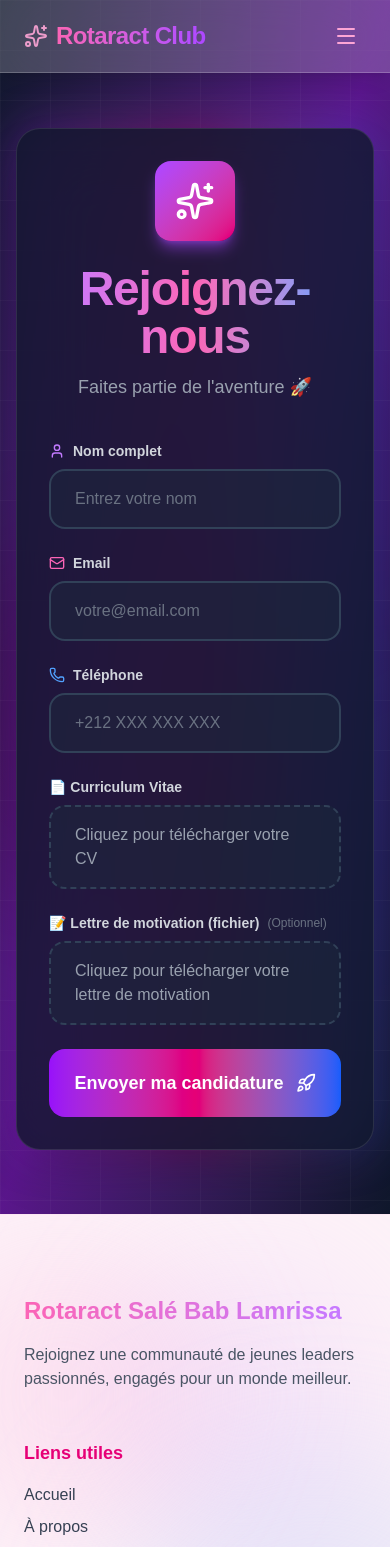
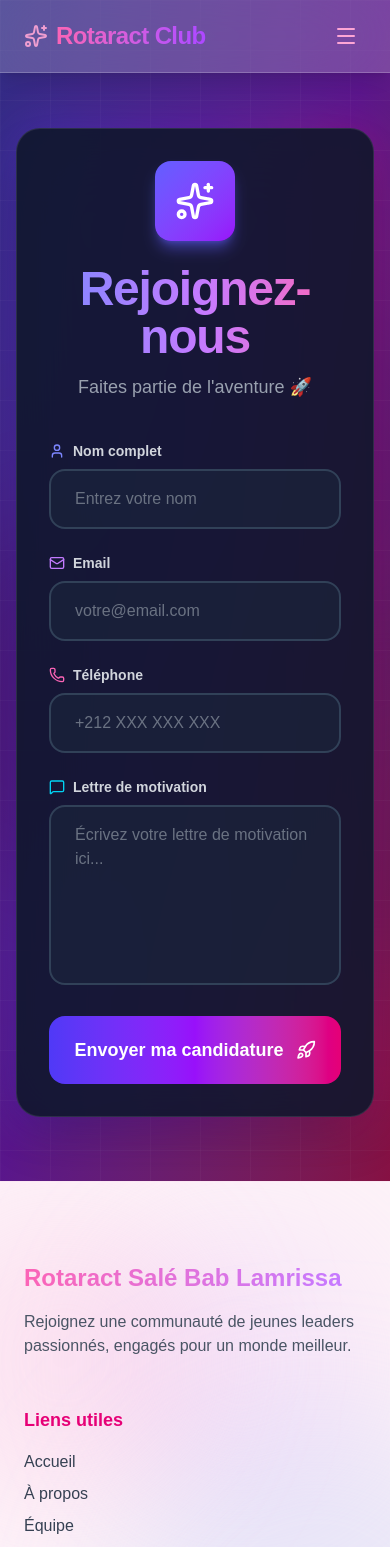
Before and after one commit to Ilyasselkh/Rotaract-website-V2, a Next.js app: page /join in a window 390 px wide. Shown: the top 1547 px of the page. Built offline with nearby package versions, Linux system fonts and the light colour scheme.

Commit message:
Modification de la page Contact

```diff
--- a/src/app/join/page.js
+++ b/src/app/join/page.js
@@ -1,7 +1,7 @@
 "use client";
 import emailjs from '@emailjs/browser';
 import React, { useState } from "react";
-import { User, Mail, Phone, FileText, Sparkles, Rocket, Check, AlertCircle } from "lucide-react";
+import { User, Mail, Phone, FileText, Sparkles, Rocket, Check, AlertCircle, MessageSquare } from "lucide-react";
 
 export default function JoinPage() {
   const [formData, setFormData] = useState({
@@ -9,8 +9,6 @@ export default function JoinPage() {
     email: "",
     phone: "",
     motivation: "",
-    cv: null,
-    motivationLetter: null,
   });
   const [success, setSuccess] = useState(false);
   const [errors, setErrors] = useState({});
@@ -20,17 +18,10 @@ export default function JoinPage() {
   const [focusedField, setFocusedField] = useState(null);
 
   const handleChange = (e) => {
-    const { name, value, files } = e.target;
-    if (name === "cv" || name === "motivationLetter") {
-      setFormData({ ...formData, [name]: files[0] });
-      if (files[0]) {
-        setErrors({ ...errors, [name]: "" });
-      }
-    } else {
-      setFormData({ ...formData, [name]: value });
-      if (value.trim()) {
-        setErrors({ ...errors, [name]: "" });
-      }
+    const { name, value } = e.target;
+    setFormData({ ...formData, [name]: value });
+    if (value.trim()) {
+      setErrors({ ...errors, [name]: "" });
     }
   };
 
@@ -55,22 +46,8 @@ export default function JoinPage() {
       newErrors.motivation = "La lettre de motivation est requise";
     }
 
-    if (!formData.cv) {
-      newErrors.cv = "Le CV est requis";
-    }
-
     setErrors(newErrors);
     return Object.keys(newErrors).length === 0;
-  };
-
-  // Fonction pour convertir les fichiers en Base64
-  const fileToBase64 = (file) => {
-    return new Promise((resolve, reject) => {
-      const reader = new FileReader();
-      reader.readAsDataURL(file);
-      reader.onload = () => resolve(reader.result);
-      reader.onerror = (error) => reject(error);
-    });
   };
 
   const handleSubmit = async (e) => {
@@ -83,10 +60,6 @@ export default function JoinPage() {
     setIsSubmitting(true);
 
     try {
-      // Convertir les fichiers en Base64
-      const cvBase64 = formData.cv ? await fileToBase64(formData.cv) : null;
-      const motivationLetterBase64 = formData.motivationLetter ? await fileToBase64(formData.motivationLetter) : null;
-
       // Préparation des données pour l'email
       const emailData = {
         to_email: "ilyaskhyari1@gmail.com",
@@ -94,10 +67,6 @@ export default function JoinPage() {
         from_email: formData.email,
         phone: formData.phone,
         motivation: formData.motivation,
-        cv_name: formData.cv ? formData.cv.name : "Aucun fichier",
-        cv_file: cvBase64,
-        motivation_letter_name: formData.motivationLetter ? formData.motivationLetter.name : "Aucun",
-        motivation_letter_file: motivationLetterBase64 || ""
       };
 
       // EmailJS - REMPLACEZ PAR VOS IDENTIFIANTS
@@ -113,11 +82,11 @@ export default function JoinPage() {
       setSuccess(true);
       setShowPopup(true);
 
-      const newConfettis = Array.from({ length: 80 }).map((_, i) => ({
+      const newConfettis = Array.from({ length: 100 }).map((_, i) => ({
         id: i,
         left: Math.random() * 100 + "%",
         background: `hsl(${Math.random() * 60 + 300}, 100%, ${Math.random() * 20 + 60}%)`,
-        size: Math.random() * 12 + 4 + "px",
+        size: Math.random() * 15 + 5 + "px",
         delay: Math.random() * 0.5,
       }));
       setConfettis(newConfettis);
@@ -126,7 +95,7 @@ export default function JoinPage() {
         setSuccess(false);
         setConfettis([]);
         setShowPopup(false);
-        setFormData({ name: "", email: "", phone: "", motivation: "", cv: null, motivationLetter: null });
+        setFormData({ name: "", email: "", phone: "", motivation: "" });
         setErrors({});
       }, 5000);
     } catch (error) {
@@ -138,12 +107,12 @@ export default function JoinPage() {
   };
 
   return (
-    <div className="min-h-screen bg-gradient-to-br from-slate-900 via-purple-900 to-slate-900 flex justify-center p-4 pt-32 pb-16 relative overflow-hidden">
+    <div className="min-h-screen bg-gradient-to-br from-indigo-900 via-purple-900 to-pink-900 flex justify-center p-4 pt-32 pb-16 relative overflow-hidden">
       {/* Animated background elements */}
       <div className="absolute inset-0 overflow-hidden pointer-events-none">
-        <div className="absolute top-1/4 left-1/4 w-96 h-96 bg-purple-500 rounded-full mix-blend-multiply filter blur-3xl opacity-20 animate-pulse"></div>
+        <div className="absolute top-1/4 left-1/4 w-96 h-96 bg-indigo-500 rounded-full mix-blend-multiply filter blur-3xl opacity-20 animate-pulse"></div>
         <div className="absolute bottom-1/4 right-1/4 w-96 h-96 bg-pink-500 rounded-full mix-blend-multiply filter blur-3xl opacity-20 animate-pulse" style={{ animationDelay: '1s' }}></div>
-        <div className="absolute top-1/2 left-1/2 w-96 h-96 bg-blue-500 rounded-full mix-blend-multiply filter blur-3xl opacity-10 animate-pulse" style={{ animationDelay: '2s' }}></div>
+        <div className="absolute top-1/2 left-1/2 w-96 h-96 bg-cyan-500 rounded-full mix-blend-multiply filter blur-3xl opacity-10 animate-pulse" style={{ animationDelay: '2s' }}></div>
       </div>
 
       {/* Grid pattern overlay */}
@@ -151,15 +120,15 @@ export default function JoinPage() {
 
       <div className="relative w-full max-w-2xl">
         {/* Glowing card effect */}
-        <div className="absolute inset-0 bg-gradient-to-r from-purple-600 via-pink-600 to-blue-600 rounded-3xl blur-xl opacity-30 animate-pulse"></div>
+        <div className="absolute inset-0 bg-gradient-to-r from-indigo-600 via-purple-600 to-pink-600 rounded-3xl blur-xl opacity-30 animate-pulse"></div>
 
-        <div className="relative bg-slate-900/80 backdrop-blur-2xl rounded-3xl shadow-2xl border border-white/10 p-8 md:p-12">
+        <div className="relative bg-slate-900/90 backdrop-blur-2xl rounded-3xl shadow-2xl border border-white/10 p-8 md:p-12">
           {/* Header */}
           <div className="text-center mb-10">
-            <div className="inline-flex items-center justify-center w-20 h-20 bg-gradient-to-br from-purple-500 to-pink-600 rounded-2xl mb-6 shadow-lg shadow-purple-500/50">
+            <div className="inline-flex items-center justify-center w-20 h-20 bg-gradient-to-br from-indigo-500 to-purple-600 rounded-2xl mb-6 shadow-lg shadow-indigo-500/50">
               <Sparkles className="w-10 h-10 text-white" />
             </div>
-            <h1 className="text-5xl font-black bg-gradient-to-r from-purple-400 via-pink-400 to-blue-400 bg-clip-text text-transparent mb-3 tracking-tight">
+            <h1 className="text-5xl font-black bg-gradient-to-r from-indigo-400 via-purple-400 to-pink-400 bg-clip-text text-transparent mb-3 tracking-tight">
               Rejoignez-nous
             </h1>
             <p className="text-gray-400 text-lg">
@@ -171,7 +140,7 @@ export default function JoinPage() {
             {/* Name Field */}
             <div className="group">
               <label className="block text-sm font-semibold text-gray-300 mb-2 flex items-center gap-2">
-                <User className="w-4 h-4 text-purple-400" />
+                <User className="w-4 h-4 text-indigo-400" />
                 Nom complet
               </label>
               <div className={`relative transition-all duration-300 ${focusedField === 'name' ? 'scale-[1.02]' : ''}`}>
@@ -184,7 +153,7 @@ export default function JoinPage() {
                   onBlur={() => setFocusedField(null)}
                   required
                   placeholder="Entrez votre nom"
-                  className={`w-full px-6 py-4 bg-slate-800/50 border-2 ${errors.name ? 'border-red-500' : 'border-slate-700'} rounded-2xl text-white placeholder-gray-500 focus:border-purple-500 focus:ring-4 focus:ring-purple-500/20 outline-none transition-all duration-300`}
+                  className={`w-full px-6 py-4 bg-slate-800/50 border-2 ${errors.name ? 'border-red-500' : 'border-slate-700'} rounded-2xl text-white placeholder-gray-500 focus:border-indigo-500 focus:ring-4 focus:ring-indigo-500/20 outline-none transition-all duration-300`}
                 />
                 {formData.name && !errors.name && (
                   <Check className="absolute right-4 top-1/2 -translate-y-1/2 w-5 h-5 text-green-400" />
@@ -204,7 +173,7 @@ export default function JoinPage() {
             {/* Email Field */}
             <div className="group">
               <label className="block text-sm font-semibold text-gray-300 mb-2 flex items-center gap-2">
-                <Mail className="w-4 h-4 text-pink-400" />
+                <Mail className="w-4 h-4 text-purple-400" />
                 Email
               </label>
               <div className={`relative transition-all duration-300 ${focusedField === 'email' ? 'scale-[1.02]' : ''}`}>
@@ -217,7 +186,7 @@ export default function JoinPage() {
                   onBlur={() => setFocusedField(null)}
                   required
                   placeholder="votre@email.com"
-                  className={`w-full px-6 py-4 bg-slate-800/50 border-2 ${errors.email ? 'border-red-500' : 'border-slate-700'} rounded-2xl text-white placeholder-gray-500 focus:border-pink-500 focus:ring-4 focus:ring-pink-500/20 outline-none transition-all duration-300`}
+                  className={`w-full px-6 py-4 bg-slate-800/50 border-2 ${errors.email ? 'border-red-500' : 'border-slate-700'} rounded-2xl text-white placeholder-gray-500 focus:border-purple-500 focus:ring-4 focus:ring-purple-500/20 outline-none transition-all duration-300`}
                 />
                 {formData.email && !errors.email && (
                   <Check className="absolute right-4 top-1/2 -translate-y-1/2 w-5 h-5 text-green-400" />
@@ -237,7 +206,7 @@ export default function JoinPage() {
             {/* Phone Field */}
             <div className="group">
               <label className="block text-sm font-semibold text-gray-300 mb-2 flex items-center gap-2">
-                <Phone className="w-4 h-4 text-blue-400" />
+                <Phone className="w-4 h-4 text-pink-400" />
                 Téléphone
               </label>
               <div className={`relative transition-all duration-300 ${focusedField === 'phone' ? 'scale-[1.02]' : ''}`}>
@@ -249,7 +218,7 @@ export default function JoinPage() {
                   onFocus={() => setFocusedField('phone')}
                   onBlur={() => setFocusedField(null)}
                   placeholder="+212 XXX XXX XXX"
-                  className={`w-full px-6 py-4 bg-slate-800/50 border-2 ${errors.phone ? 'border-red-500' : 'border-slate-700'} rounded-2xl text-white placeholder-gray-500 focus:border-blue-500 focus:ring-4 focus:ring-blue-500/20 outline-none transition-all duration-300`}
+                  className={`w-full px-6 py-4 bg-slate-800/50 border-2 ${errors.phone ? 'border-red-500' : 'border-slate-700'} rounded-2xl text-white placeholder-gray-500 focus:border-pink-500 focus:ring-4 focus:ring-pink-500/20 outline-none transition-all duration-300`}
                 />
                 {formData.phone && !errors.phone && (
                   <Check className="absolute right-4 top-1/2 -translate-y-1/2 w-5 h-5 text-green-400" />
@@ -266,72 +235,37 @@ export default function JoinPage() {
               )}
             </div>
 
-
-            {/* CV Upload */}
+            {/* Motivation Letter (Text) */}
             <div className="group">
-              <label className="block text-sm font-semibold text-gray-300 mb-2">
-                📄 Curriculum Vitae
+              <label className="block text-sm font-semibold text-gray-300 mb-2 flex items-center gap-2">
+                <MessageSquare className="w-4 h-4 text-cyan-400" />
+                Lettre de motivation
               </label>
-              <div className="relative">
-                <input
-                  type="file"
-                  name="cv"
+              <div className={`relative transition-all duration-300 ${focusedField === 'motivation' ? 'scale-[1.02]' : ''}`}>
+                <textarea
+                  name="motivation"
+                  value={formData.motivation}
                   onChange={handleChange}
-                  accept=".pdf,.doc,.docx"
-                  className="hidden"
-                  id="cv-upload"
+                  onFocus={() => setFocusedField('motivation')}
+                  onBlur={() => setFocusedField(null)}
+                  required
+                  placeholder="Écrivez votre lettre de motivation ici..."
+                  rows={6}
+                  className={`w-full px-6 py-4 bg-slate-800/50 border-2 ${errors.motivation ? 'border-red-500' : 'border-slate-700'} rounded-2xl text-white placeholder-gray-500 focus:border-cyan-500 focus:ring-4 focus:ring-cyan-500/20 outline-none transition-all duration-300 resize-none`}
                 />
-                <label
-                  htmlFor="cv-upload"
-                  className={`flex items-center justify-center w-full px-6 py-4 bg-slate-800/50 border-2 border-dashed ${errors.cv ? 'border-red-500' : 'border-slate-700'} rounded-2xl text-gray-400 hover:border-purple-500 hover:text-purple-400 cursor-pointer transition-all duration-300 hover:scale-[1.02] hover:bg-slate-800/70`}
-                >
-                  {formData.cv ? (
-                    <span className="flex items-center gap-2 text-purple-400">
-                      <Check className="w-5 h-5" />
-                      {formData.cv.name}
-                    </span>
-                  ) : (
-                    <span>Cliquez pour télécharger votre CV</span>
-                  )}
-                </label>
+                {formData.motivation && !errors.motivation && (
+                  <Check className="absolute right-4 top-4 w-5 h-5 text-green-400" />
+                )}
+                {errors.motivation && (
+                  <AlertCircle className="absolute right-4 top-4 w-5 h-5 text-red-400" />
+                )}
               </div>
-              {errors.cv && (
+              {errors.motivation && (
                 <p className="mt-2 text-sm text-red-400 flex items-center gap-1">
                   <AlertCircle className="w-4 h-4" />
-                  {errors.cv}
+                  {errors.motivation}
                 </p>
               )}
-            </div>
-
-            {/* Motivation Letter Upload (Optional) */}
-            <div className="group">
-              <label className="block text-sm font-semibold text-gray-300 mb-2 flex items-center gap-2">
-                📝 Lettre de motivation (fichier)
-                <span className="text-xs text-gray-500 font-normal">(Optionnel)</span>
-              </label>
-              <div className="relative">
-                <input
-                  type="file"
-                  name="motivationLetter"
-                  onChange={handleChange}
-                  accept=".pdf,.doc,.docx"
-                  className="hidden"
-                  id="motivation-letter-upload"
-                />
-                <label
-                  htmlFor="motivation-letter-upload"
-                  className="flex items-center justify-center w-full px-6 py-4 bg-slate-800/50 border-2 border-dashed border-slate-700 rounded-2xl text-gray-400 hover:border-blue-500 hover:text-blue-400 cursor-pointer transition-all duration-300 hover:scale-[1.02] hover:bg-slate-800/70"
-                >
-                  {formData.motivationLetter ? (
-                    <span className="flex items-center gap-2 text-blue-400">
-                      <Check className="w-5 h-5" />
-                      {formData.motivationLetter.name}
-                    </span>
-                  ) : (
-                    <span>Cliquez pour télécharger votre lettre de motivation</span>
-                  )}
-                </label>
-              </div>
             </div>
 
             {/* Submit Error */}
@@ -347,9 +281,9 @@ export default function JoinPage() {
               type="button"
               onClick={handleSubmit}
               disabled={isSubmitting}
-              className="group relative w-full py-5 bg-gradient-to-r from-purple-600 via-pink-600 to-blue-600 rounded-2xl font-bold text-white text-lg overflow-hidden transition-all duration-300 hover:scale-[1.02] hover:shadow-2xl hover:shadow-purple-500/50 active:scale-[0.98] disabled:opacity-50 disabled:cursor-not-allowed disabled:hover:scale-100"
+              className="group relative w-full py-5 bg-gradient-to-r from-indigo-600 via-purple-600 to-pink-600 rounded-2xl font-bold text-white text-lg overflow-hidden transition-all duration-300 hover:scale-[1.02] hover:shadow-2xl hover:shadow-indigo-500/50 active:scale-[0.98] disabled:opacity-50 disabled:cursor-not-allowed disabled:hover:scale-100"
             >
-              <div className="absolute inset-0 bg-gradient-to-r from-blue-600 via-pink-600 to-purple-600 opacity-0 group-hover:opacity-100 transition-opacity duration-300"></div>
+              <div className="absolute inset-0 bg-gradient-to-r from-pink-600 via-purple-600 to-indigo-600 opacity-0 group-hover:opacity-100 transition-opacity duration-300"></div>
               <span className="relative flex items-center justify-center gap-3">
                 {isSubmitting ? (
                   <>
```
